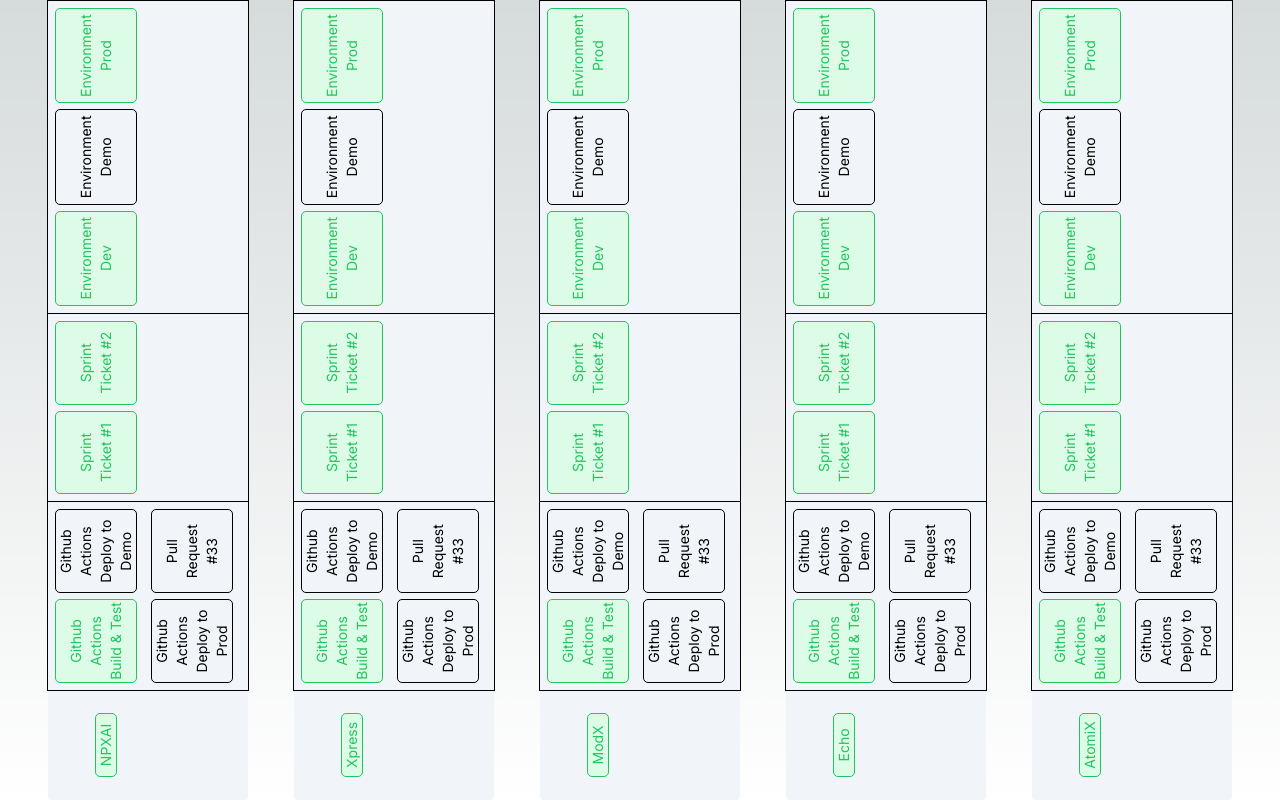
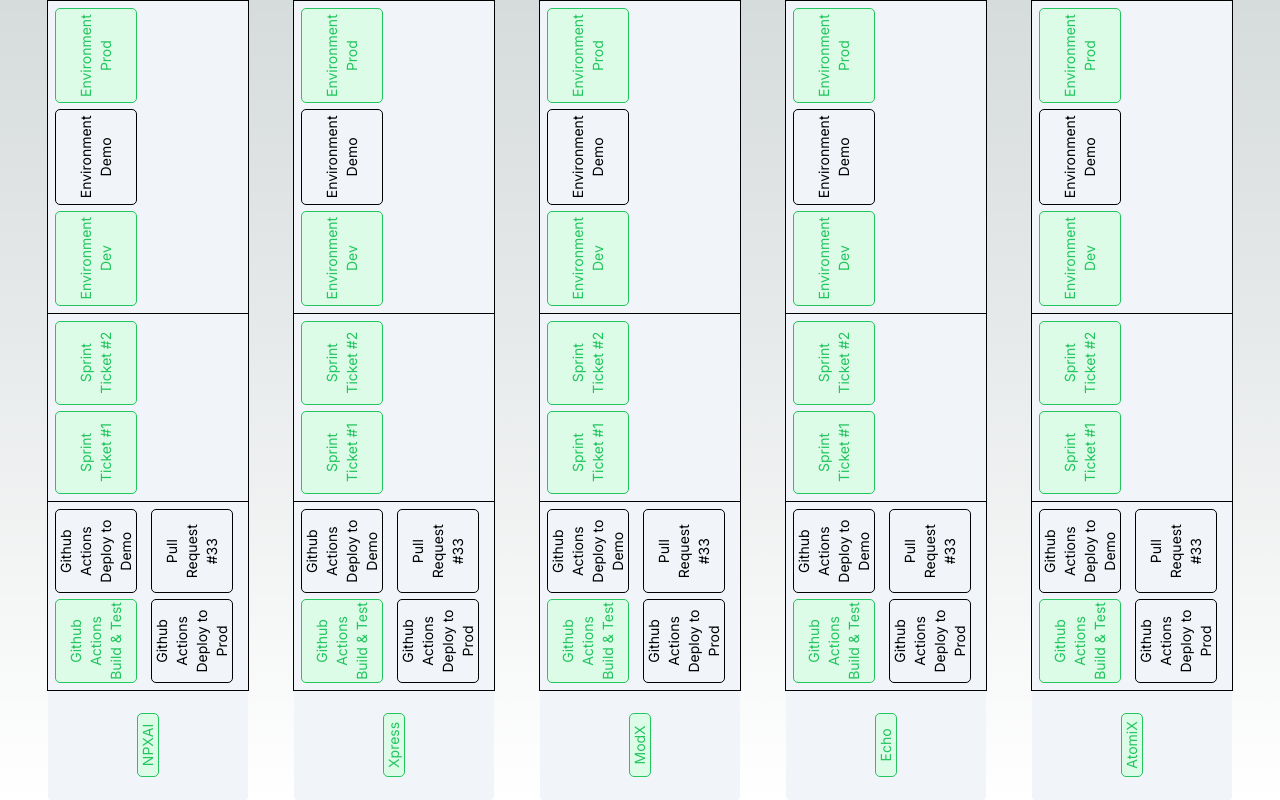
Before and after one commit to kennethkvs/Windows, a Next.js app: page / in a window 1280 px wide. Built offline with nearby package versions, Linux system fonts and the light colour scheme.

Commit message:
Update Card.jsx

```diff
--- a/src/components/Card.jsx
+++ b/src/components/Card.jsx
@@ -11,7 +11,7 @@ export const Card = (props) => {
       whileHover={{ scale: 1.1 }}
     >
       <div className="flex min-h-[200px] min-w-[800px] border-separate rotate-[270deg] flex-row rounded bg-slate-100 text-black">
-        <div className=" mb-12 ml-6 mr-6 mt-12 w-1/12 text-center">
+        <div className=" mb-12 ml-6 mr-6 mt-12 w-1/12 place-self-center text-center">
           <div className="rounded bg-green-100 text-center text-sm text-green-500 outline outline-1 outline-green-500">
             {props.name}
           </div>
```
